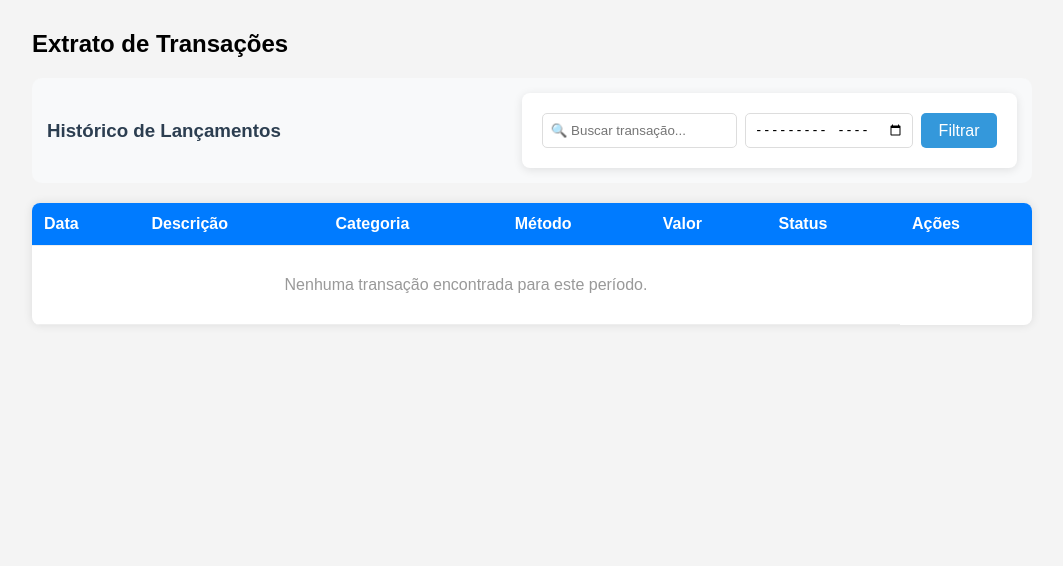
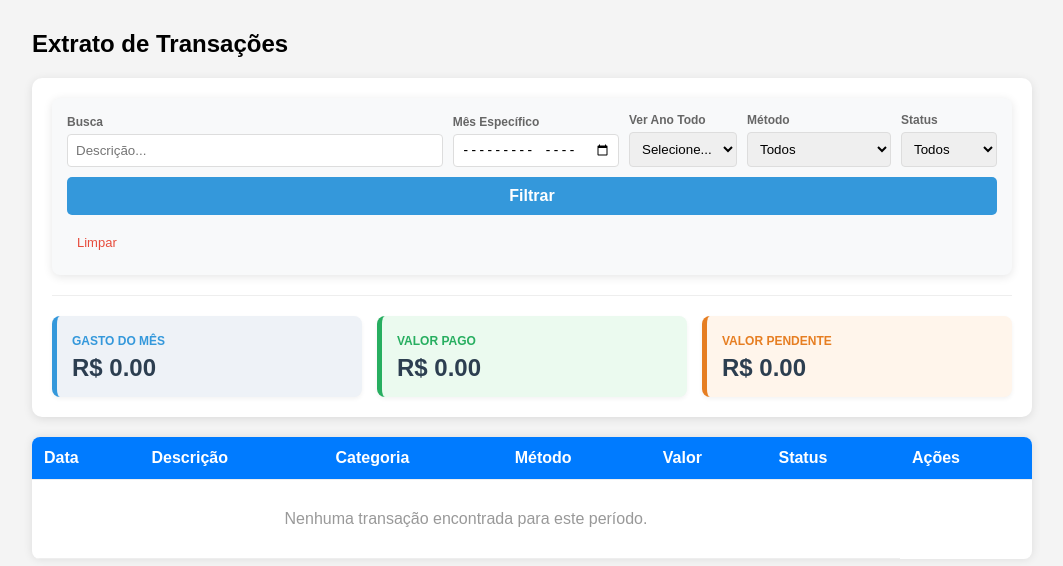
Before and after one commit to bcmmarra/controle-financeiro-web, a Flask app: template templates/listagem.html in a window 1280 px wide. Shown: the part 52-618 px from the top of the page, without its empty margins (108-1171 px from the left). Run offline with Flask 3, Linux system fonts and the light colour scheme; the template is opened without the code that fills it, so the values that code supplies are empty; parts of the project's set-up code (start-up, migrations or seed data) failed here and were passed over.

Commit message:
adicionei filtros e gasto total do mes

```diff
--- a/app.py
+++ b/app.py
@@ -292,45 +292,83 @@ def listagem():
         return redirect(url_for('login'))
 
     user_id = session['usuario_id']
+
+    # 1. Captura dos filtros
     busca = request.args.get('busca', '')
     mes_filtro = request.args.get('mes_filtro', '')
+    ano_filtro = request.args.get('ano_filtro', '')
+    metodo_filtro = request.args.get('metodo', '')
+    status_filtro = request.args.get('status', '')
 
-    # --- LÓGICA DO MÊS VIGENTE ---
-    # Se o usuário não escolheu um mês no filtro, definimos o mês atual como padrão
-    if not mes_filtro and not busca:
-        mes_filtro = datetime.now().strftime('%Y-%m')
-    # -----------------------------
+    # Lógica de prioridade: Se escolheu Ano Todo, ele manda no período
+    periodo = ""
+    if ano_filtro:
+        periodo = ano_filtro
+    elif mes_filtro:
+        periodo = mes_filtro
+    elif not busca:
+        # Padrão: Mês atual se não houver busca
+        periodo = datetime.now().strftime('%Y-%m')
 
     conn = mysql.connector.connect(**db_config)
     cursor = conn.cursor(dictionary=True)
 
-    sql = """
-        SELECT t.*, c.nome as categoria_nome
-        FROM transacoes t
-        JOIN categorias c ON t.categoria_id = c.id
-        WHERE t.usuario_id = %s
-    """
+    # 2. Construção da Query Base (Uma única vez!)
+    query_base = " FROM transacoes t JOIN categorias c ON t.categoria_id = c.id WHERE t.usuario_id = %s"
     params = [user_id]
 
+    # Filtro de Data (Ano ou Mês)
+    if periodo:
+        if len(periodo) == 7: # Formato YYYY-MM
+            ano, mes = periodo.split('-')
+            query_base += " AND YEAR(t.data_transacao) = %s AND MONTH(t.data_transacao) = %s"
+            params.extend([ano, mes])
+        elif len(periodo) == 4: # Formato YYYY
+            query_base += " AND YEAR(t.data_transacao) = %s"
+            params.append(periodo)
+
+    # Filtro de Busca
     if busca:
-        sql += " AND t.descricao LIKE %s"
+        query_base += " AND t.descricao LIKE %s"
         params.append(f"%{busca}%")
 
-    if mes_filtro:
-        ano, mes = mes_filtro.split('-')
-        sql += " AND YEAR(t.data_transacao) = %s AND MONTH(t.data_transacao) = %s"
-        params.extend([ano, mes])
+    # Filtro de Método
+    if metodo_filtro:
+        query_base += " AND t.metodo_pagamento = %s"
+        params.append(metodo_filtro)
 
-    sql += " ORDER BY t.data_transacao DESC"
+    # Filtro de Status
+    if status_filtro != '' and status_filtro is not None:
+        query_base += " AND t.pago = %s"
+        params.append(status_filtro)
 
-    cursor.execute(sql, tuple(params))
+    # 3. Execução das Consultas
+    # Lista Principal
+    sql_lista = "SELECT t.*, c.nome as categoria_nome " + query_base + " ORDER BY t.data_transacao DESC"
+    cursor.execute(sql_lista, tuple(params))
     lista = cursor.fetchall()
+
+    # Total Pago
+    cursor.execute("SELECT SUM(t.valor_total) as total " + query_base + " AND t.pago = 1", tuple(params))
+    res_pago = cursor.fetchone()['total']
+    total_pago = float(res_pago) if res_pago else 0.0
+
+    # Total Pendente
+    cursor.execute("SELECT SUM(t.valor_total) as total " + query_base + " AND t.pago = 0", tuple(params))
+    res_pendente = cursor.fetchone()['total']
+    total_pendente = float(res_pendente) if res_pendente else 0.0
+
+    total_geral = total_pago + total_pendente
 
     cursor.close()
     conn.close()
 
-    # Passamos o mes_filtro de volta para o HTML para o campo 'month' ficar preenchido
-    return render_template('listagem.html', transacoes=lista, mes_atual=mes_filtro)
+    return render_template('listagem.html',
+                           transacoes=lista,
+                           mes_atual=periodo, # Passamos o período usado para o HTML
+                           total_pago=total_pago,
+                           total_pendente=total_pendente,
+                           total_geral=total_geral)
 
 # Excluir Lançamento
 @app.route('/excluir/<int:id>')
--- a/templates/listagem.html
+++ b/templates/listagem.html
@@ -3,26 +3,92 @@
 {% block conteudo %}
 <h2>Extrato de Transações</h2>
 
+
 <div
-    style="display: flex; justify-content: space-between; align-items: center; margin-bottom: 20px; background: #f8f9fa; padding: 15px; border-radius: 10px;">
-    <h3 style="margin: 0; color: #2c3e50;">Histórico de Lançamentos</h3>
+    style="background: white; padding: 20px; border-radius: 10px; box-shadow: 0 2px 10px rgba(0,0,0,0.1); margin-bottom: 20px;">
+    <form method="GET" action="/listagem"
+        style="display: flex; gap: 10px; flex-wrap: wrap; align-items: flex-end; background: #f8f9fa; padding: 15px; border-radius: 8px;">
 
-    <form method="GET" action="/listagem" style="display: flex; gap: 8px;">
-        <input type="text" name="busca" placeholder="🔍 Buscar transação..." value="{{ request.args.get('busca', '') }}"
-            style="padding: 8px; border: 1px solid #ddd; border-radius: 5px; width: 200px;">
+        <div style="flex: 1; min-width: 150px;">
+            <label style="font-size: 12px; color: #666; display: block;">Busca</label>
+            <input type="text" name="busca" value="{{ request.args.get('busca', '') }}" placeholder="Descrição..."
+                style="width: 100%; padding: 8px; border: 1px solid #ddd; border-radius: 4px;">
+        </div>
 
-        <input type="month" name="mes_filtro" value="{{ mes_atual }}"
-            style="padding: 8px; border: 1px solid #ddd; border-radius: 5px;">
+        <div>
+            <label style="font-size: 12px; color: #666; display: block;">Mês Específico</label>
+            <input type="month" name="mes_filtro" id="id_mes_filtro"
+                value="{{ mes_atual if mes_atual|length == 7 else '' }}"
+                onchange="if(this.value) document.getElementById('id_ano_filtro').value = '';"
+                style="padding: 7px; border: 1px solid #ddd; border-radius: 4px;">
+        </div>
+
+        <div>
+            <label style="font-size: 12px; color: #666; display: block;">Ver Ano Todo</label>
+            <select name="ano_filtro" id="id_ano_filtro"
+                onchange="if(this.value) document.getElementById('id_mes_filtro').value = '';"
+                style="padding: 8px; border: 1px solid #ddd; border-radius: 4px;">
+                <option value="">Selecione...</option>
+                {% for ano in range(2023, 2031) %}
+                <option value="{{ ano }}" {% if mes_atual==ano|string %}selected{% endif %}>{{ ano }}</option>
+                {% endfor %}
+            </select>
+        </div>
+
+        <div>
+            <label style="font-size: 12px; color: #666; display: block;">Método</label>
+            <select name="metodo" style="padding: 8px; border: 1px solid #ddd; border-radius: 4px;">
+                <option value="">Todos</option>
+                <option value="Dinheiro" {% if request.args.get('metodo')=='Dinheiro' %}selected{% endif %}>Dinheiro
+                </option>
+                <option value="Cartão de Crédito" {% if request.args.get('metodo')=='Cartão de Crédito' %}selected{%
+                    endif %}>Cartão de Crédito</option>
+                <option value="Pix" {% if request.args.get('metodo')=='Pix' %}selected{% endif %}>Pix</option>
+                <option value="Boleto" {% if request.args.get('metodo')=='Boleto' %}selected{% endif %}>Boleto</option>
+            </select>
+        </div>
+
+        <div>
+            <label style="font-size: 12px; color: #666; display: block;">Status</label>
+            <select name="status" style="padding: 8px; border: 1px solid #ddd; border-radius: 4px;">
+                <option value="">Todos</option>
+                <option value="1" {% if request.args.get('status')=='1' %}selected{% endif %}>Pago</option>
+                <option value="0" {% if request.args.get('status')=='0' %}selected{% endif %}>Pendente</option>
+            </select>
+        </div>
 
         <button type="submit"
-            style="background: #3498db; color: white; border: none; padding: 8px 15px; border-radius: 5px; cursor: pointer;">
-            Filtrar
-        </button>
+            style="background: #3498db; color: white; border: none; padding: 10px 20px; border-radius: 5px; cursor: pointer; font-weight: bold;">Filtrar</button>
 
-        {% if request.args.get('busca') or request.args.get('mes_filtro') %}
-        <a href="/listagem" style="padding: 8px; color: #e74c3c; text-decoration: none; font-size: 0.9em;">✖ Limpar</a>
-        {% endif %}
+        <a href="/listagem" style="text-decoration: none; color: #e74c3c; font-size: 13px; padding: 10px;">Limpar</a>
     </form>
+
+    <hr style="margin: 20px 0; border: 0; border-top: 1px solid #eee;">
+
+    <div style="display: flex; gap: 15px; margin-top: 20px;">
+
+        <div
+            style="flex: 1; background: #eef2f7; padding: 15px; border-radius: 8px; border-left: 5px solid #3498db; box-shadow: 0 2px 4px rgba(0,0,0,0.05);">
+            <span style="color: #3498db; font-size: 12px; font-weight: bold; text-transform: uppercase;">Gasto do
+                Mês</span>
+            <h2 style="margin: 5px 0 0 0; color: #2c3e50; font-size: 1.5em;">R$ {{ "%.2f"|format(total_geral) }}</h2>
+        </div>
+
+        <div
+            style="flex: 1; background: #ebfaef; padding: 15px; border-radius: 8px; border-left: 5px solid #27ae60; box-shadow: 0 2px 4px rgba(0,0,0,0.05);">
+            <span style="color: #27ae60; font-size: 12px; font-weight: bold; text-transform: uppercase;">Valor
+                Pago</span>
+            <h2 style="margin: 5px 0 0 0; color: #2c3e50; font-size: 1.5em;">R$ {{ "%.2f"|format(total_pago) }}</h2>
+        </div>
+
+        <div
+            style="flex: 1; background: #fff5eb; padding: 15px; border-radius: 8px; border-left: 5px solid #e67e22; box-shadow: 0 2px 4px rgba(0,0,0,0.05);">
+            <span style="color: #e67e22; font-size: 12px; font-weight: bold; text-transform: uppercase;">Valor
+                Pendente</span>
+            <h2 style="margin: 5px 0 0 0; color: #2c3e50; font-size: 1.5em;">R$ {{ "%.2f"|format(total_pendente) }}</h2>
+        </div>
+
+    </div>
 </div>
 
 <table>
@@ -70,8 +136,6 @@
                 <a href="/deletar/{{ t.id }}" style="text-decoration: none; color: #e74c3c;"
                     onclick="return confirm('Deseja realmente excluir?')">🗑️</a>
             </td>
-
-            </td>
         </tr>
         {% else %}
         <tr>
@@ -81,4 +145,5 @@
         {% endfor %}
     </tbody>
 </table>
+
 {% endblock %}
--- a/templates/novo_lancamento.html
+++ b/templates/novo_lancamento.html
@@ -40,7 +40,7 @@
 
             <div id="campos_parcelas">
                 <label>Quantidade de Parcelas:</label>
-                <input type="number" name="num_parcelas" value="1" min="1" />
+                <input type="number" name="parcelas" value="1" min="1" />
             </div>
 
             <div class="campo">
```
